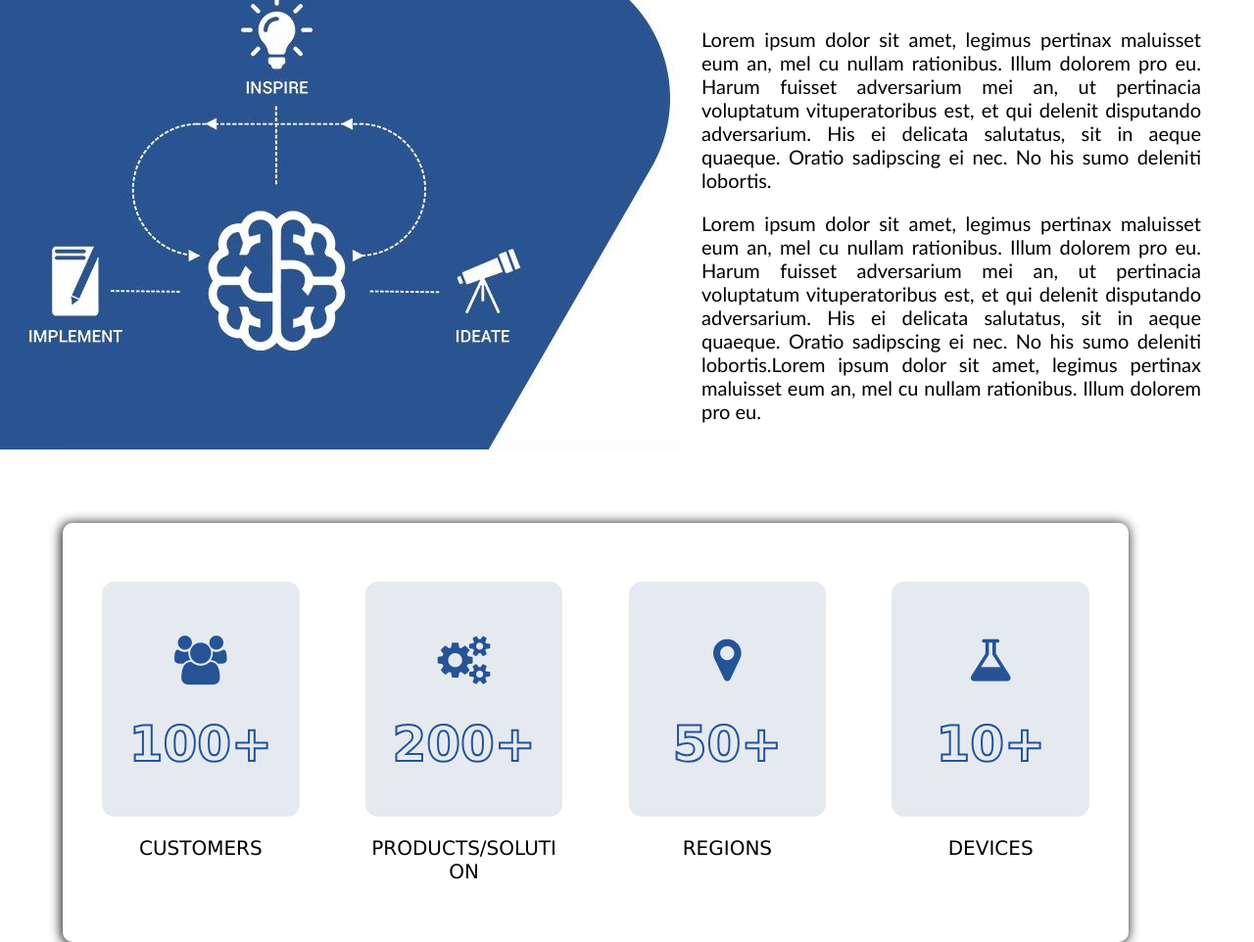
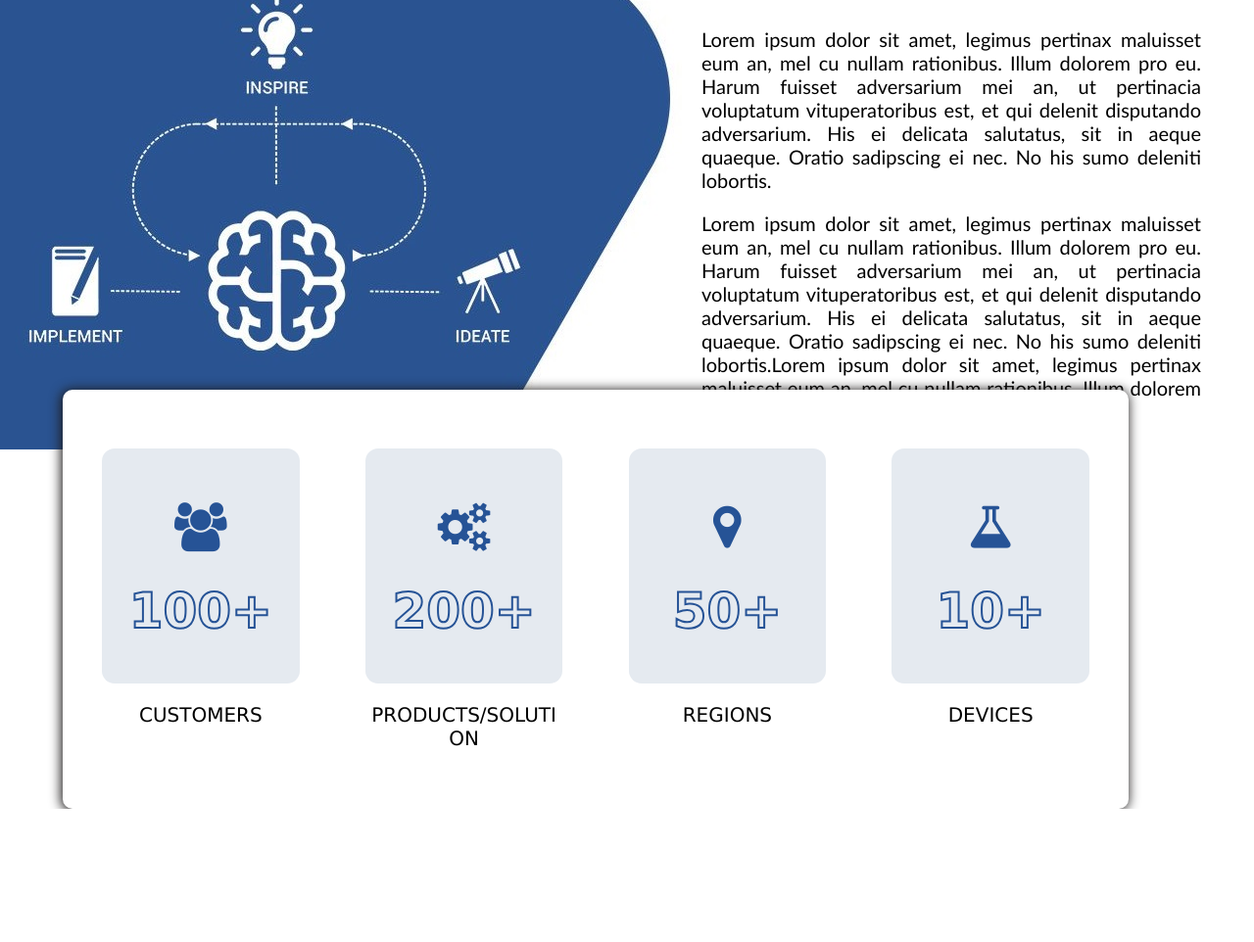
Before and after one commit to sonimaurya/SassProject, a plain HTML site: page index.html in a window 1280 px wide. Shown: the part 170-1132 px from the top of the page at 98% size. After the commit the page ends 996 px from the top, so only its background shows below. Drawn offline with Linux system fonts and the light colour scheme.

Commit message:
css update for desktop view

```diff
--- a/css/main.scss
+++ b/css/main.scss
@@ -163,11 +163,10 @@ section {
 // mobile view
 @media only screen and (min-width : 1280px) and (max-width : 1280px) {
 .float_box{
-  .card{
-    top:108%;
-  }
+    top:71%;
 }
 }
+
 @media only screen and (min-width : 280px) and (max-width : 280px) {
   @include mobileView(100%,20px,5%,90vw);
 }
```
Also changed, not shown: css/main.css, 1 other file.
